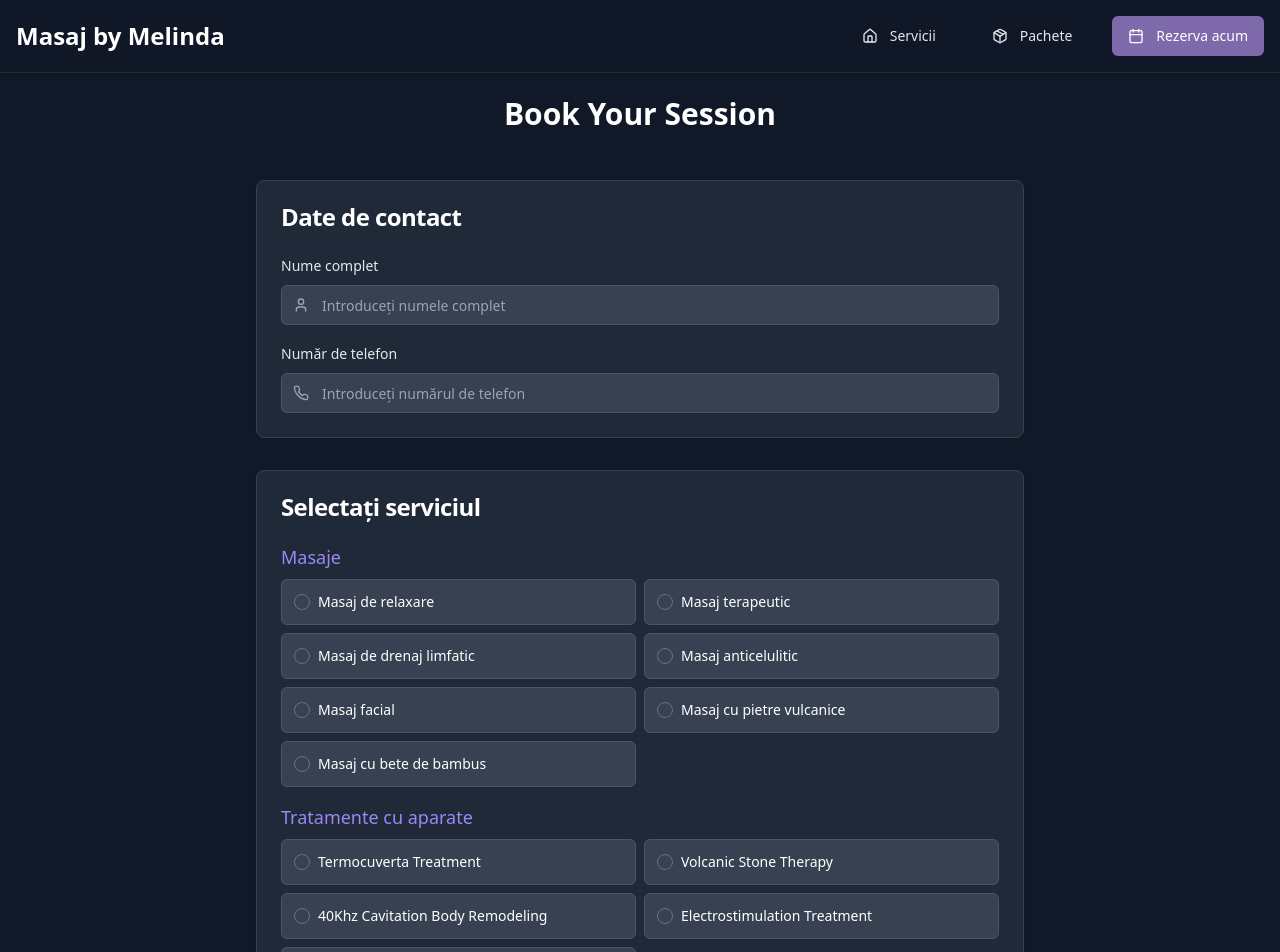
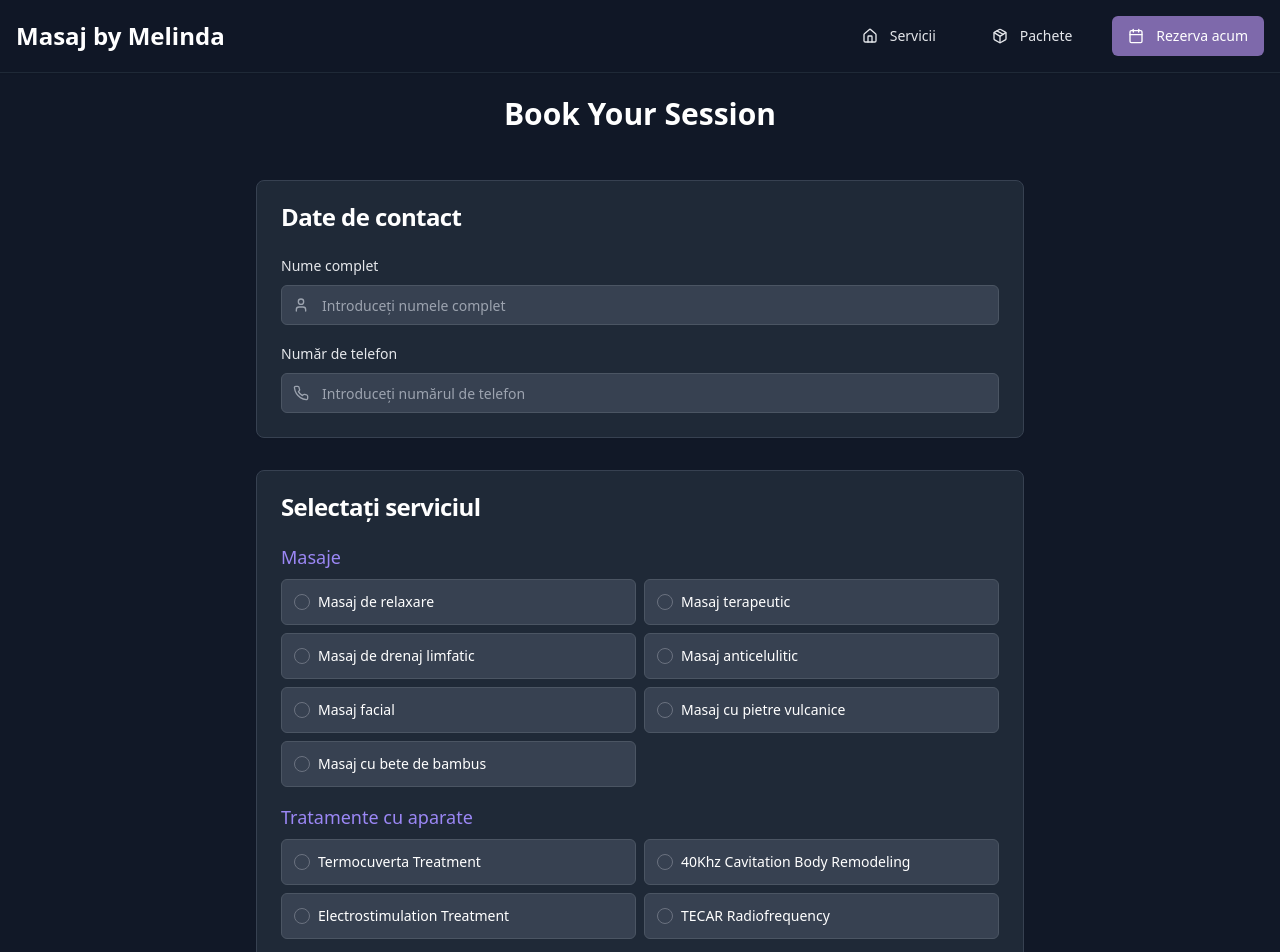
Before and after one commit to Neagu-Robert/Masaj-By-Melinda, a React (Vite) app: page /book in a window 1280 px wide. Shown: the top 952 px of the page. Built offline with nearby package versions, Linux system fonts and the light colour scheme.

Commit message:
Remove duplicate service and update booking page
The AI removed "Terapie cu Pietre Vulcanice" from the "Tratamente cu dispozitive" section on the services page and the booking page, ensuring no functionality was broken.

```diff
--- a/src/components/DeviceTreatments.tsx
+++ b/src/components/DeviceTreatments.tsx
@@ -1,4 +1,3 @@
-
 import React from 'react';
 import { Card, CardContent, CardHeader, CardTitle } from './ui/card';
 
@@ -6,10 +5,6 @@ const deviceTreatments = [{
   title: "Tratament cu Termocuvertă",
   image: "public/lovable-uploads/8799995d-a401-4d09-96d3-2e8cb400d2c0.png",
   benefits: ["Detoxifierea corpului", "Pierdere în greutate și centimetri", "Reducerea retenției de apă", "Restabilirea elasticității pielii", "Reducerea țesutului adipos", "Elimină aspectul de coajă de portocală", "Îmbunătățește vergeturile", "Îmbunătățește sistemul limfatic", "Îmbunătățește aspectul pielii", "Dilată porii pentru permeabilitate maximă a principiilor active"]
-}, {
-  title: "Terapie cu Pietre Vulcanice",
-  image: "public/lovable-uploads/3c73d91c-e5c0-4f72-a58e-3479610f6bfa.png",
-  benefits: ["Detoxifierea corpului prin eliminarea toxinelor", "Reducerea sau eliminarea durerii acute sau cronice", "Accelerează asimilarea oxigenului celular", "Îmbunătățește activitatea renală", "Aplicarea pietrelor calde reduce tensiunea", "Stochează energia benefică și o transmite prin meridiane"]
 }, {
   title: "Remodelare Corporală cu Cavitație 40Khz",
   image: "public/lovable-uploads/16817603-5ec2-4bff-a5aa-9ac7174c302d.png",
--- a/src/components/booking/ServiceSelection.tsx
+++ b/src/components/booking/ServiceSelection.tsx
@@ -1,4 +1,3 @@
-
 import React from 'react';
 import { FormControl, FormField, FormItem, FormMessage } from '@/components/ui/form';
 import { Card, CardContent, CardHeader, CardTitle } from '@/components/ui/card';
@@ -26,10 +25,9 @@ const ServiceSelection = ({ form, setSelectedService }: ServiceSelectionProps) =
     "Masaj cu bete de bambus"
   ];
 
-  // Device treatments that match the pricing section
+  // Device treatments - removed Volcanic Stone Therapy as it belongs in massages
   const deviceServices = [
     "Termocuverta Treatment",
-    "Volcanic Stone Therapy",
     "40Khz Cavitation Body Remodeling",
     "Electrostimulation Treatment",
     "TECAR Radiofrequency"
```
